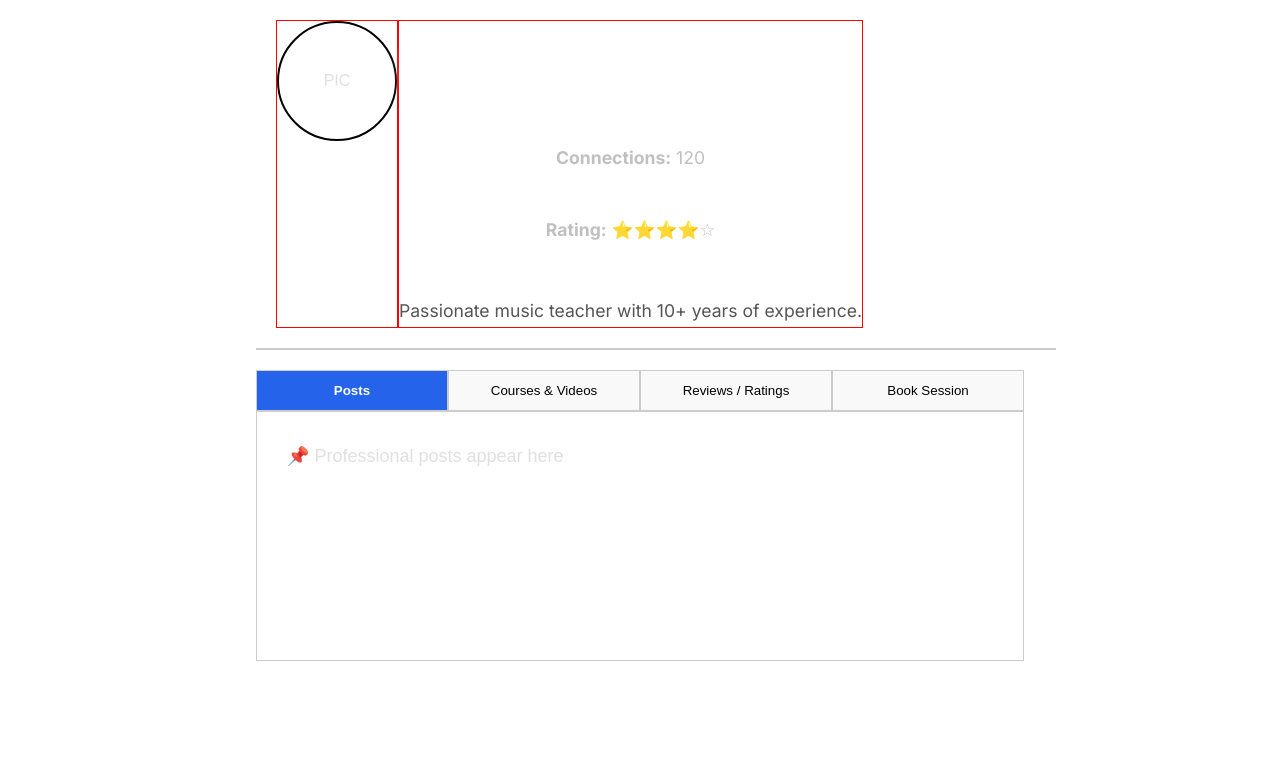
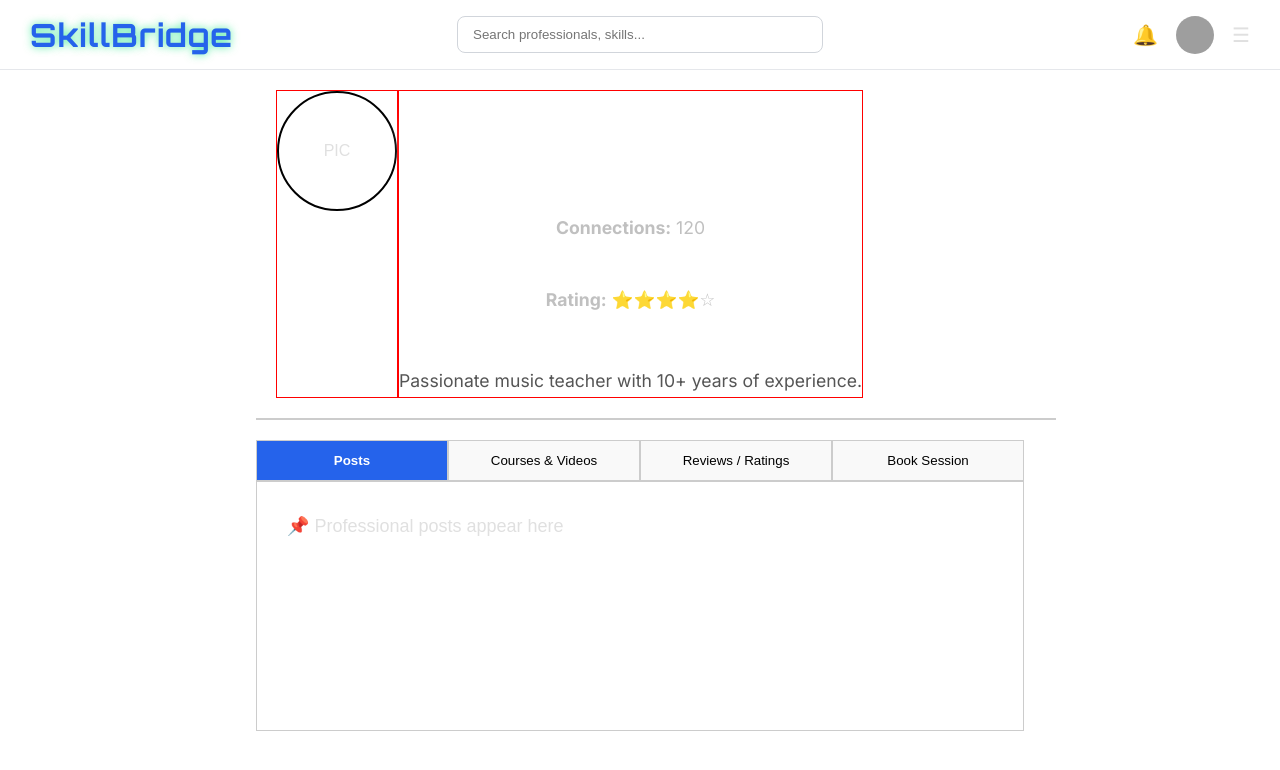
Before and after one commit to Nagaraju-muppa1/SkillBridge, a React (Vite) app in the folder client/my-app/: page /professionaldashboard in a window 1280 px wide. Shown: the top 770 px of the page. Built offline with nearby package versions, Linux system fonts and the light colour scheme; no server answers; sample sign-in values are in the browser's storage; grey boxes are pictures that could not be loaded.

Commit message:
upto profile data

```diff
--- a/client/my-app/src/App.jsx
+++ b/client/my-app/src/App.jsx
@@ -12,6 +12,8 @@ import LearnerOnboardingForm from './pages/LearnerOnboardingForm';
 import ProfessionalOnboardingForm from './pages/ProfessionalOnboardingForm';
 import DashboardRouter from './pages/DashboardRouter';
 import Professionaldashboard from './components/Profesional/Professionaldashboard';
+import Navigationbar from './pages/Navigationbar';
+import Profile from "./components/Profesional/Profile";
 
 /**
  * This component protects routes that ONLY signed-in users can see.
@@ -64,6 +66,8 @@ function App() {
         <Route path="/onboarding/professional" element={<ProfessionalOnboardingForm />} />
         <Route path="/dashboard" element={<DashboardRouter />} />
         <Route path="/professionaldashboard" element={<Professionaldashboard/>}/>
+        <Route path="/navigationbar" element={<Navigationbar/>}></Route>
+        <Route path="/profile" element={<Profile/>}/>
         {/* Add any other protected routes here */}
       </Route>
 
--- a/client/my-app/src/components/Profesional/Professionaldashboard.jsx
+++ b/client/my-app/src/components/Profesional/Professionaldashboard.jsx
@@ -1,5 +1,7 @@
 import React, { useState } from "react";
 import "./ProfessionalDashboard.css";
+import "../../pages/Navigation.css";
+import Navigationbar from "../../pages/Navigationbar";
 
 const ProfessionalDashboard = () => {
   const [activeTab, setActiveTab] = useState("posts");
@@ -20,6 +22,7 @@ const ProfessionalDashboard = () => {
   };
 
   return (
+    <><Navigationbar/>
     <div className="dashboard-container">
       {/* Top Profile Section */}
       <div className="profile-header">
@@ -55,6 +58,7 @@ const ProfessionalDashboard = () => {
       {/* Dynamic Content */}
       <div className="tab-content">{renderContent()}</div>
     </div>
+    </>
   );
 };
 
--- a/client/my-app/src/components/Profesional/Profile.css
+++ b/client/my-app/src/components/Profesional/Profile.css
@@ -1,57 +1,21 @@
 .profile-container {
+  padding: 40px;
   display: flex;
   justify-content: center;
-  align-items: center;
-  min-height: 100vh;
-  background: linear-gradient(to bottom right, #e0f2fe, #cbd5e1);
-  padding: 20px;
 }
 
-.profile-form {
-  background: white;
+.profile-card {
+  width: 600px;
+  background: #ffffff;
   padding: 30px;
-  border-radius: 16px;
-  box-shadow: 0 8px 20px rgba(0, 0, 0, 0.1);
-  width: 100%;
-  max-width: 500px;
+  border-radius: 10px;
+  box-shadow: 0 10px 25px rgba(0, 0, 0, 0.1);
 }
 
-.form-title {
-  text-align: center;
-  font-size: 24px;
-  margin-bottom: 20px;
-  color: #1e3a8a;
+.profile-card p {
+  margin: 8px 0;
 }
 
-.profile-form input,
-.profile-form select {
-  width: 100%;
-  padding: 12px 14px;
-  margin-bottom: 15px;
-  border: 1px solid #ccc;
-  border-radius: 8px;
-  font-size: 16px;
-  transition: border-color 0.3s;
+.profile-card ul {
+  padding-left: 20px;
 }
-
-.profile-form input:focus,
-.profile-form select:focus {
-  border-color: #3b82f6;
-  outline: none;
-}
-
-.profile-form button {
-  width: 100%;
-  padding: 12px;
-  background-color: #2563eb;
-  color: white;
-  font-weight: bold;
-  border: none;
-  border-radius: 8px;
-  cursor: pointer;
-  transition: background-color 0.3s;
-}
-
-.profile-form button:hover {
-  background-color: #1d4ed8;
-}
--- /dev/null
+++ b/client/my-app/src/components/Profesional/Profile.jsx
@@ -0,0 +1,78 @@
+import React, { useEffect, useState } from "react";
+import axios from "axios";
+import "./Profile.css";
+
+function Profile() {
+  const [profile, setProfile] = useState(null);
+  const [loading, setLoading] = useState(true);
+
+  useEffect(() => {
+    const getDetails = async () => {
+      try {
+        const clerkUserId = "PF123"; // later replace with localStorage value
+        const response = await axios.get(
+          `http://localhost:5001/userdetails/${clerkUserId}`
+        );
+        //console.log(response.data.message);
+        const profileData = response.data.message;
+        setProfile(profileData);
+       // console.log(profile);
+        setLoading(false);
+      } catch (error) {
+        console.error("Error fetching profile:", error);
+        setLoading(false);
+      }
+    };
+
+    getDetails();
+  }, []);
+  useEffect(() => {
+  if (profile) {
+    console.log("Profile state after render:", profile); // ✅ correct state
+  }
+  }, [profile]);
+
+  if (loading) return <h2>Loading profile...</h2>;
+
+  return (
+    <div className="profile-container">
+      <h1>Profile</h1>
+
+      <div className="profile-card">
+        <p><strong>Full Name:</strong> {profile.fullname}</p>
+        <p><strong>Username:</strong> {profile.username}</p>
+        <p><strong>Email:</strong> {profile.email}</p>
+        <p><strong>Role:</strong> {profile.role}</p>
+        <p><strong>Skill:</strong> {profile.skill}</p>
+        <p><strong>Experience:</strong> {profile.experience} years</p>
+        <p><strong>Bio:</strong> {profile.bio}</p>
+
+        <hr />
+
+        <p><strong>Address:</strong></p>
+        <p>
+          {profile.village}, {profile.city}, {profile.district},
+          {profile.state}, {profile.country} - {profile.pincode}
+        </p>
+
+        <hr />
+
+        <p><strong>Available Days:</strong></p>
+        <ul>
+        {profile?.availabledays?.length > 0 ? (
+            profile.availabledays.map((day, index) => (
+            <li key={index}>{day}</li>
+            ))
+        ) : (
+            <li>No availability provided</li>
+        )}
+        </ul>
+
+
+        <p><strong>Mode:</strong> {profile?.mode?.join(", ") || "Not specified"}</p>
+      </div>
+    </div>
+  );
+}
+
+export default Profile;
--- /dev/null
+++ b/client/my-app/src/pages/Navigation.css
@@ -0,0 +1,87 @@
+.navbar {
+  height: 70px;
+  padding: 0 30px;
+  display: flex;
+  align-items: center;
+  background: #ffffff;
+  border-bottom: 1px solid #e5e7eb;
+  position: relative;
+}
+
+/* Left */
+.navbar-left {
+  flex: 1;
+}
+
+.logo {
+  color: #2563eb;
+  font-weight: 700;
+  cursor: pointer;
+}
+
+/* Center */
+.navbar-center {
+  flex: 2;
+  display: flex;
+  justify-content: center;
+}
+
+.search-input {
+  width: 60%;
+  padding: 10px 15px;
+  border-radius: 8px;
+  border: 1px solid #d1d5db;
+  outline: none;
+}
+
+/* Right */
+.navbar-right {
+  flex: 1;
+  display: flex;
+  justify-content: flex-end;
+  align-items: center;
+  gap: 18px;
+  position: relative;
+}
+
+.icon {
+  font-size: 20px;
+  cursor: pointer;
+}
+
+.profile-img {
+  width: 38px;
+  height: 38px;
+  border-radius: 50%;
+  cursor: pointer;
+}
+
+.menu-icon {
+  font-size: 20px;
+  cursor: pointer;
+}
+
+/* Dropdown */
+.dropdown {
+  position: absolute;
+  top: 60px;
+  right: 0;
+  background: #ffffff;
+  border: 1px solid #e5e7eb;
+  border-radius: 8px;
+  width: 150px;
+  box-shadow: 0 10px 25px rgba(0, 0, 0, 0.1);
+}
+
+.dropdown div {
+  padding: 12px 15px;
+  cursor: pointer;
+}
+
+.dropdown div:hover {
+  background-color: #f3f4f6;
+}
+
+.logout {
+  color: #dc2626;
+}
--- /dev/null
+++ b/client/my-app/src/pages/Navigationbar.jsx
@@ -0,0 +1,66 @@
+import React, { useState } from "react";
+import { useNavigate } from "react-router-dom";
+//import profileImg from "../assets/profile.jpg";
+import "./Navigation.css";
+
+const Navbar = () => {
+  const [openMenu, setOpenMenu] = useState(false);
+  const navigate = useNavigate();
+
+  const handleProfileClick = () => {
+    navigate("/profile");
+    setOpenMenu(false);
+  };
+
+  const handleLogout = () => {
+    // TODO: clear auth / token
+    console.log("Logged out");
+    //navigate("/login");
+  };
+
+  return (
+    <nav className="navbar">
+      {/* Left */}
+      <div className="navbar-left">
+        <h2 className="logo" onClick={() => navigate("/")}>SkillBridge</h2>
+      </div>
+
+      {/* Center */}
+      <div className="navbar-center">
+        <input
+          type="text"
+          placeholder="Search professionals, skills..."
+          className="search-input"
+        />
+      </div>
+
+      {/* Right */}
+      <div className="navbar-right">
+        <span className="icon">🔔</span>
+
+        {/* Profile */}
+        <img
+          src="https://www.pngplay.com/wp-content/uploads/12/User-Avatar-Profile-No-Background.png"
+          alt="Profile"
+          className="profile-img"
+          onClick={handleProfileClick}
+        />
+
+        {/* Menu Icon */}
+        <span className="menu-icon" onClick={() => setOpenMenu(!openMenu)}>
+          ☰
+        </span>
+
+        {/* Dropdown */}
+        {openMenu && (
+          <div className="dropdown">
+            <div onClick={handleProfileClick}>Profile</div>
+            <div onClick={handleLogout} className="logout">Logout</div>
+          </div>
+        )}
+      </div>
+    </nav>
+  );
+};
+
+export default Navbar;
--- a/client/my-app/src/pages/ProfessionalOnboardingForm.jsx
+++ b/client/my-app/src/pages/ProfessionalOnboardingForm.jsx
@@ -3,6 +3,7 @@ import React, { useState } from 'react';
 import { useUser } from '@clerk/clerk-react';
 import { useNavigate } from 'react-router-dom';
 import './OnboardingForm.css';
+import Navigationbar from './Navigationbar';
 
 export default function ProfessionalOnboardingForm() {
   const { isLoaded, user } = useUser();
@@ -10,7 +11,7 @@ export default function ProfessionalOnboardingForm() {
   const demo='PF123'
   const days =["Monday","Tuesday","Wednesday","Thursday","Friday","Saturday","Sunday"];
   const countries = ["India", "USA", "UK", "Canada", "Germany"];
-  const [availableDays,setAvailableDays]=useState([]);
+  const [availabledays,setAvailableDays]=useState([]);
   const [mode, setMode] = useState("");
   const [formData, setFormData] = useState({
     skill:'',
@@ -63,7 +64,7 @@ export default function ProfessionalOnboardingForm() {
         experience:Number(formData.experience),
         bio:formData.bio,
         mode:mode,
-        availableDays:availableDays,
+        availabledays:availabledays,
         address:formData.address,
         village: formData.village,
         city: formData.city,
@@ -98,6 +99,7 @@ export default function ProfessionalOnboardingForm() {
 
   return (
     // 2. Use classNames instead of style props
+   <>
     <div className="onboarding-container">
       <form onSubmit={handleSubmit} className="onboarding-form">
         <h2>Complete Your Professional Profile</h2>
@@ -139,7 +141,7 @@ export default function ProfessionalOnboardingForm() {
               <input
                 type="checkbox"
                 value={day}
-                checked={availableDays.includes(day)}
+                checked={availabledays.includes(day)}
                 onChange={() => handledays(day)}
               />
               {day}
@@ -175,5 +177,6 @@ export default function ProfessionalOnboardingForm() {
         </button>
       </form>
     </div>
+    </>
   );
 }
```
Also changed, not shown: client/my-app/src/components/Profesional/Pprofile.jsx (deleted, +0 -79 lines).
